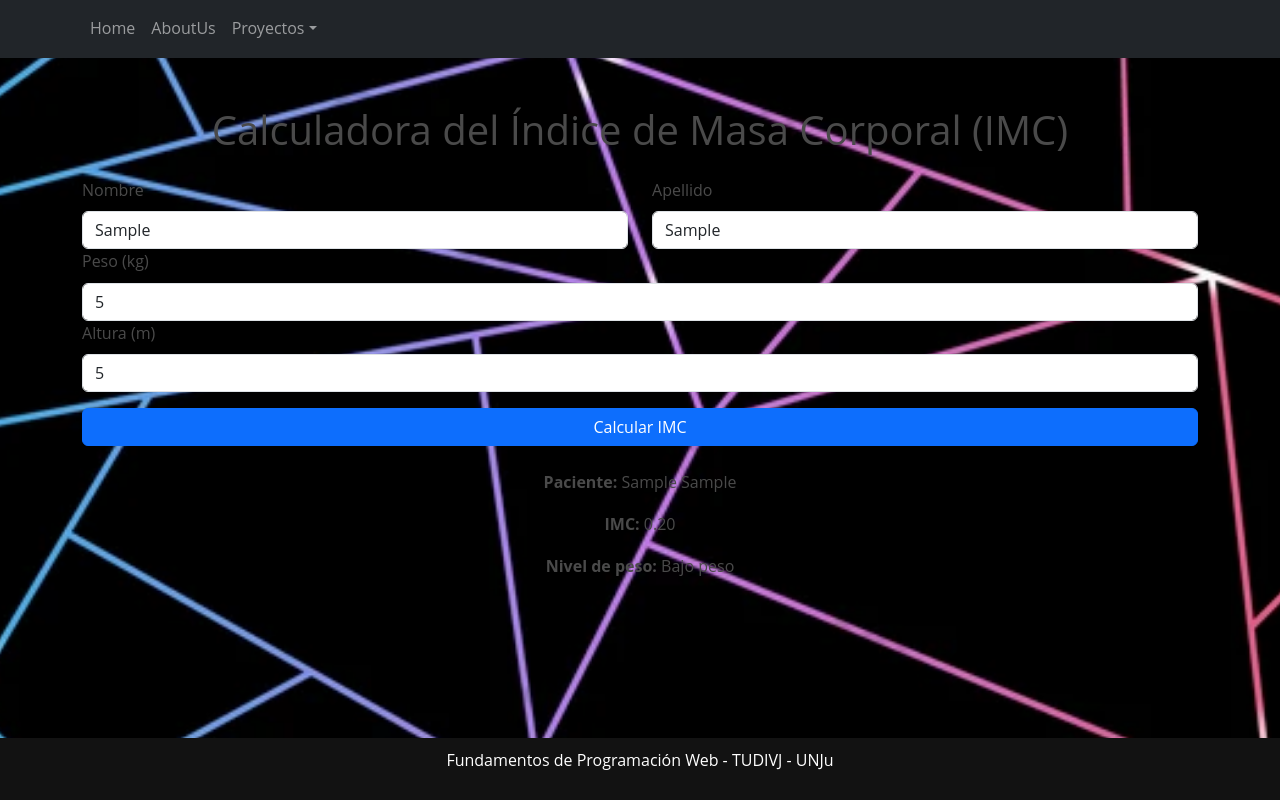
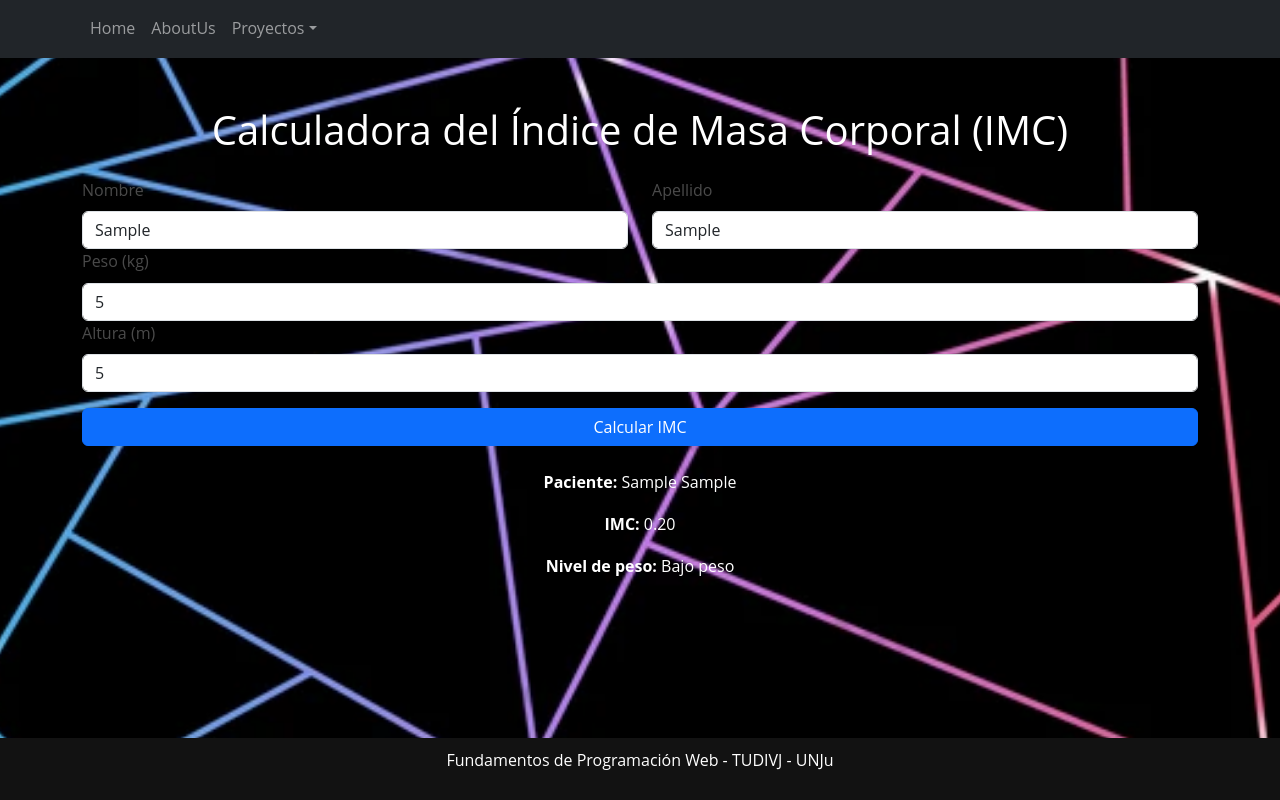
Before and after one commit to Chaves-Johanna-Milagro/proyectofinal_grupo_2, a React (Vite) app in the folder ProyectFinalGrupo2/: page /calculadoraIMC in a window 1280 px wide. Both pictures are taken after typing "Sample", "Sample", "5", "5" into the empty fields and a click on the button "Calcular IMC". Built offline with nearby package versions, Linux system fonts and the light colour scheme.

Commit message:
Corrección IMC
se corrigió la entrada del input que antes no permitía ingresar el punto en el área de la altura y el peso

```diff
--- a/ProyectFinalGrupo2/src/Components/CalculadoraIMC.jsx
+++ b/ProyectFinalGrupo2/src/Components/CalculadoraIMC.jsx
@@ -31,7 +31,7 @@ function CalculadoraIMC() {
 
     return (
         <Container className="calculadora mt-5">
-            <h1 className="text-center mb-4">Calculadora del Índice de Masa Corporal (IMC)</h1>
+            <h1 className="text-white text-center mb-4">Calculadora del Índice de Masa Corporal (IMC)</h1>
             <Form>
                 <Row>
                     <Col md={6}>
@@ -62,7 +62,7 @@ function CalculadoraIMC() {
                     <Form.Control
                         type="number"
                         value={peso}
-                        onChange={(e) => setPeso(parseFloat(e.target.value))}
+                        onChange={(e) => setPeso(e.target.value)}
                         placeholder="Ej: 70.5"
                     />
                 </Form.Group>
@@ -71,7 +71,7 @@ function CalculadoraIMC() {
                     <Form.Control
                         type="number"
                         value={altura}
-                        onChange={(e) => setAltura(parseFloat(e.target.value))}
+                        onChange={(e) => setAltura(e.target.value)}
                         placeholder="Ej: 1.75"
                     />
                 </Form.Group>
@@ -79,9 +79,9 @@ function CalculadoraIMC() {
             </Form>
             {imc && (
                 <div className="resultado text-center mt-4">
-                    <p><strong>Paciente:</strong> {apellido} {nombre}</p>
-                    <p><strong>IMC:</strong> {imc}</p>
-                    <p><strong>Nivel de peso:</strong> {nivelPeso}</p>
+                    <p className='text-white'><strong>Paciente:</strong> {apellido} {nombre}</p>
+                    <p className='text-white'><strong>IMC:</strong> {imc}</p>
+                    <p className='text-white'><strong>Nivel de peso:</strong> {nivelPeso}</p>
                 </div>
             )}
         </Container>
```
Also changed, not shown: ProyectFinalGrupo2/src/Components/PantallaInicio.jsx (deleted, +0 -18 lines).
